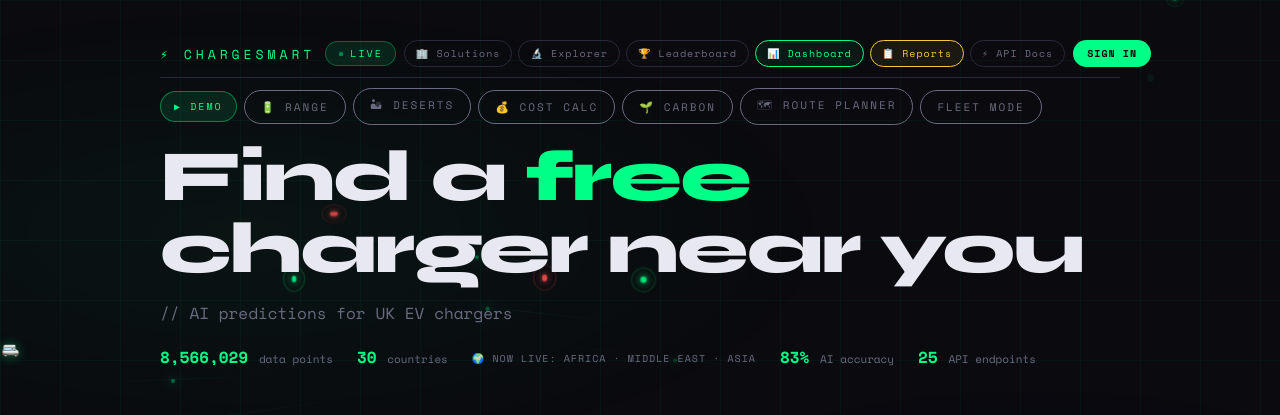
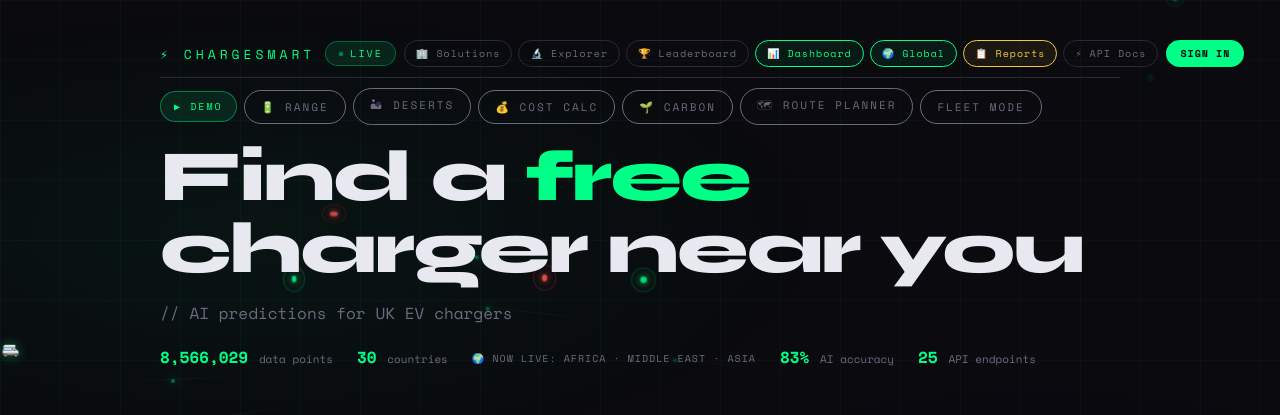
Before and after one commit to mcdavies4/chargesmart, a Flask app: page / in a window 1280 px wide. Shown: the top 415 px of the page. Run offline with Flask 3, Linux system fonts and the light colour scheme; data that the repository does not hold is empty; some libraries are stand-ins or nearby versions.

Commit message:
Add Global dashboard link to nav

```diff
--- a/templates/index.html
+++ b/templates/index.html
@@ -604,6 +604,7 @@ input:focus, select:focus {
                     <a href="/explorer"       class="cs-nav-link">🔬 Explorer</a>
                     <a href="/leaderboard"    class="cs-nav-link">🏆 Leaderboard</a>
                     <a href="/dashboard"      class="cs-nav-link green">📊 Dashboard</a>
+                    <a href="/global"         class="cs-nav-link green">🌍 Global</a>
                     <a href="/report-builder" class="cs-nav-link gold">📋 Reports</a>
                     <a href="/developers"     class="cs-nav-link">⚡ API Docs</a>
                 </nav>
@@ -624,6 +625,7 @@ input:focus, select:focus {
                 <a href="/leaderboard"    class="cs-mobile-link">🏆 Leaderboard</a>
                 <a href="/developers"     class="cs-mobile-link">⚡ API Docs</a>
                 <div class="cs-mobile-divider"></div>
+                <a href="/global"         class="cs-mobile-link green">🌍 Global</a>
                 <a href="/dashboard"      class="cs-mobile-link green">📊 Dashboard</a>
                 <a href="/report-builder" class="cs-mobile-link gold">📋 Reports</a>
             </div>
```
